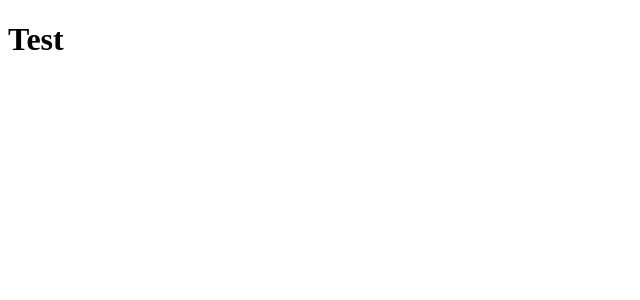
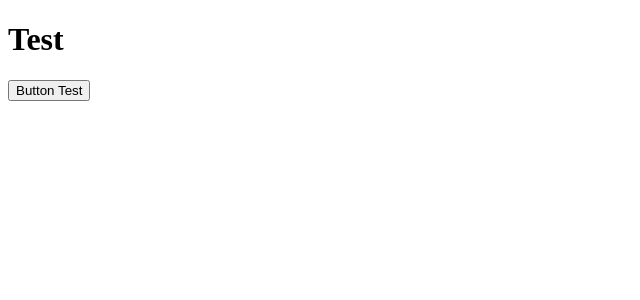
Before and after one commit to hackdanismo/next-learning, a Next.js app: page / in a window 1280 px wide. Shown: the top 300 px of the page, without its empty margins (0-640 px from the left). Built offline with nearby package versions, Linux system fonts and the light colour scheme.

Commit message:
chore: import the Button component into the page template component

```diff
--- a/src/app/page.tsx
+++ b/src/app/page.tsx
@@ -1,7 +1,10 @@
+import Button from "../components/button"
+
 const Home = () => {
   return (
     <main>
       <h1>Test</h1>
+      <Button>Button Test</Button>
     </main>
   )
 }
```
